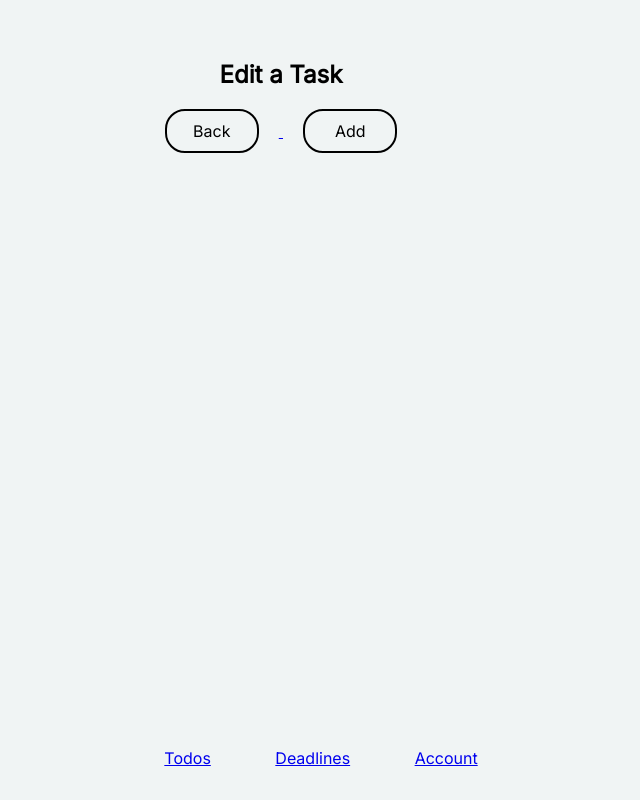
After one commit to software-students-fall2022/web-app-exercise-team-15-1, a Flask app: page /todo/edit/1 in a window 1280 px wide. The commit adds this page. Shown: the whole page, without its empty margins (359-999 px from the left). Run offline with Flask 2, Linux system fonts and the light colour scheme; parts of the project's set-up code (start-up, migrations or seed data) failed here and were passed over.

Commit message:
added todo files and functions

```diff
--- a/app.py
+++ b/app.py
@@ -38,6 +38,7 @@
 userId = "6351acad640dc9083d534403"
 
 # set up the routes
+
 @app.route('/deadline') # show deadlines
 def show_deadline():
     today = datetime.datetime.today() - datetime.timedelta(days = 1)
@@ -115,9 +116,49 @@
 def show_account():
     return render_template('base.html')
 
-@app.route('/todo')
+#TO-DO Functions
+@app.route('/todo') #show to-do list
 def show_todo():
-    return render_template('base.html')
+    docs = db.todo.find({"user": ObjectId(userId)})
+    todo = list(docs)
+    return render_template('todo.html', docs = todo)
+    #return render_template('base.html')
+
+@app.route('/todo/edit') #edit to-do list
+def edit_task():
+    docs = db.todo.find({"user": ObjectId(userId)})
+    todo = list(docs)
+    date = "today"
+    return render_template('edit_task.html', docs = todo)
+
+@app.route('/todo/delete/<mongoid>')
+def delete_task(mongoid):
+    db.todo.delete_one({"_id": ObjectId(mongoid)})
+    return redirect(url_for('edit_task'))
+
+#Leah: I keep getting an error here. The main error is in the todo.html file
+@app.route('/todo/complete/<mongoid>',  methods=['POST']) #set checked tasks to completed in database
+def complete_task(mongoid):
+    checkedID = request.form["dchecked"]
+    if checkedID.checked == True:
+        #I'm trying to set "completed" to true when the checkbox is checked
+        # but i get an error when i put this line:
+        #<form method="POST" action="{{ url_for('complete_task') }}"></form>
+        #in my todo.html file
+        db.todo.update({"_id": ObjectId(mongoid)},{"$set": {"completed": "true"}})
+    return redirect(url_for('show_todo'))
+
+@app.route('/todo/edit/<mongoid>')
+def rewrite_task(mongoid):
+    date = "today"
+    return render_template('edit_task.html', date = date)
+
+
+@app.route('/todo/add') # add deadlines
+def add_task():
+    date = "today"
+    return render_template('add_task.html', date = date)
+
 # run the app
 if __name__ == "__main__":
     #import logging
--- a/templates/base.html
+++ b/templates/base.html
@@ -4,6 +4,7 @@
     <title>To Do Manager</title>
     <link rel = "stylesheet" type ="text/css" href="{{ url_for('static', filename='css/style.css') }}"/>
     <link rel = "stylesheet" type ="text/css"href="{{ url_for('static', filename='css/deadline.css') }}"/>
+    <link rel = "stylesheet" type ="text/css" href="{{ url_for('static', filename='css/todo.css') }}"/>
     <link href='https://fonts.googleapis.com/css?family=Inter' rel='stylesheet'>
   </head>
   <body>
--- /dev/null
+++ b/templates/edit_task.html
@@ -0,0 +1,35 @@
+{% extends 'base.html' %}
+
+{% block container %}
+
+<h2>Edit a Task</h2>
+<section class="add-edit">
+    <a href="{{ url_for('show_todo')}}">
+        <div class="button"> Back  </div>
+    </a>
+    <a href="{{ url_for('add_task')}}">
+        <div class="button"> Add  </div>
+    </a>
+</section>
+
+<section class="taskDisplay">
+    {% for doc in docs %}
+    <article class="task">
+        <div class="content">
+            <a href="{{ url_for('delete_task', mongoid=doc._id)}}">
+                <div class="button-edit"> Delete  </div>
+            </a>
+            <a href="{{ url_for('rewrite_task', mongoid=doc._id)}}">
+                <div class="button-edit"> Edit  </div>
+            </a>
+        </div>
+        <div class="content2">
+            <p>
+                <span class="title2"> {{doc.title}} </span><br>
+            </p>
+        </div>
+    </article>
+    {%endfor%}
+
+</section>
+{% endblock %}
```
Also changed, not shown: static/css/todo.css (added, +59 -0 lines), templates/add_task.html (added, +7 -0 lines), templates/todo.html (added, +32 -0 lines).
